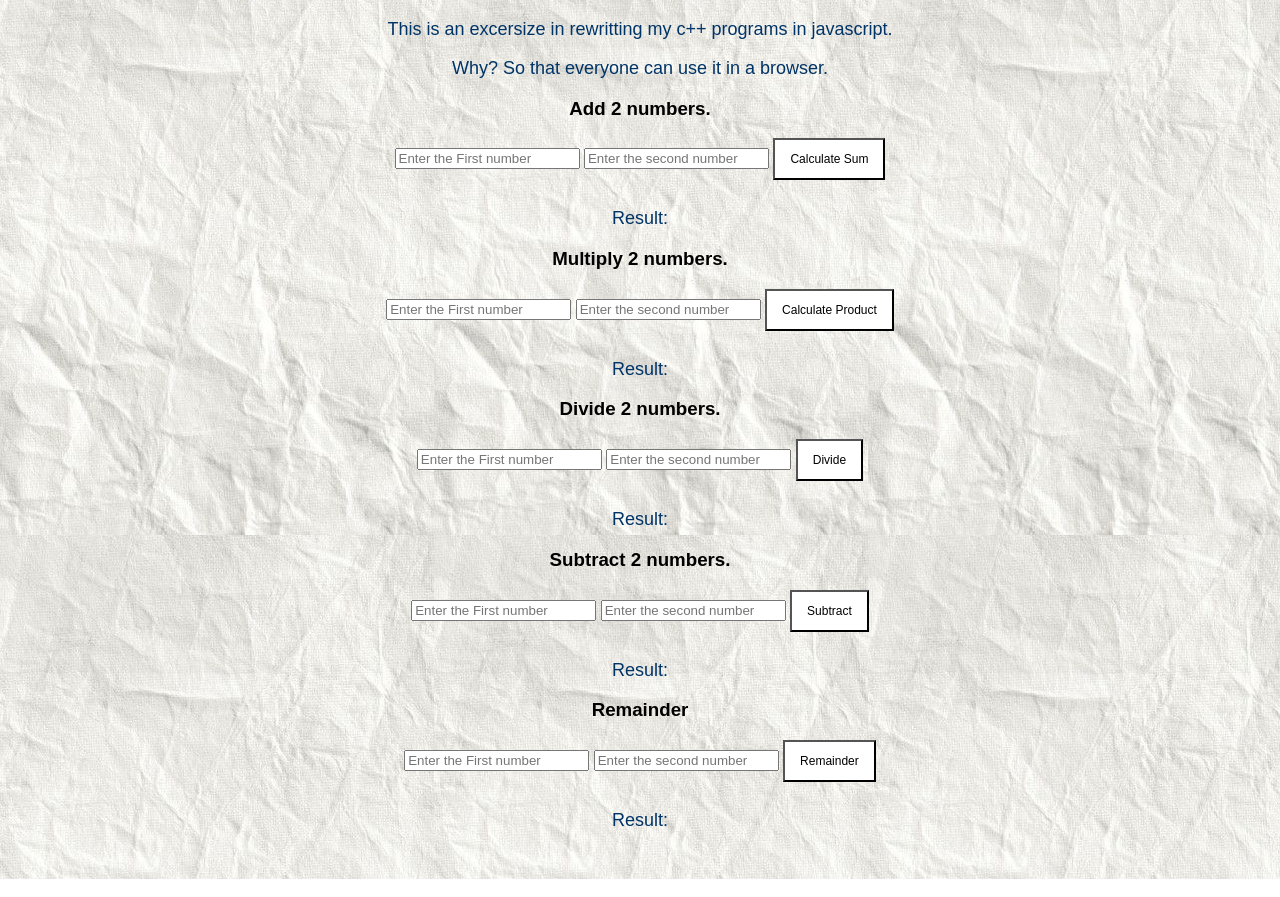
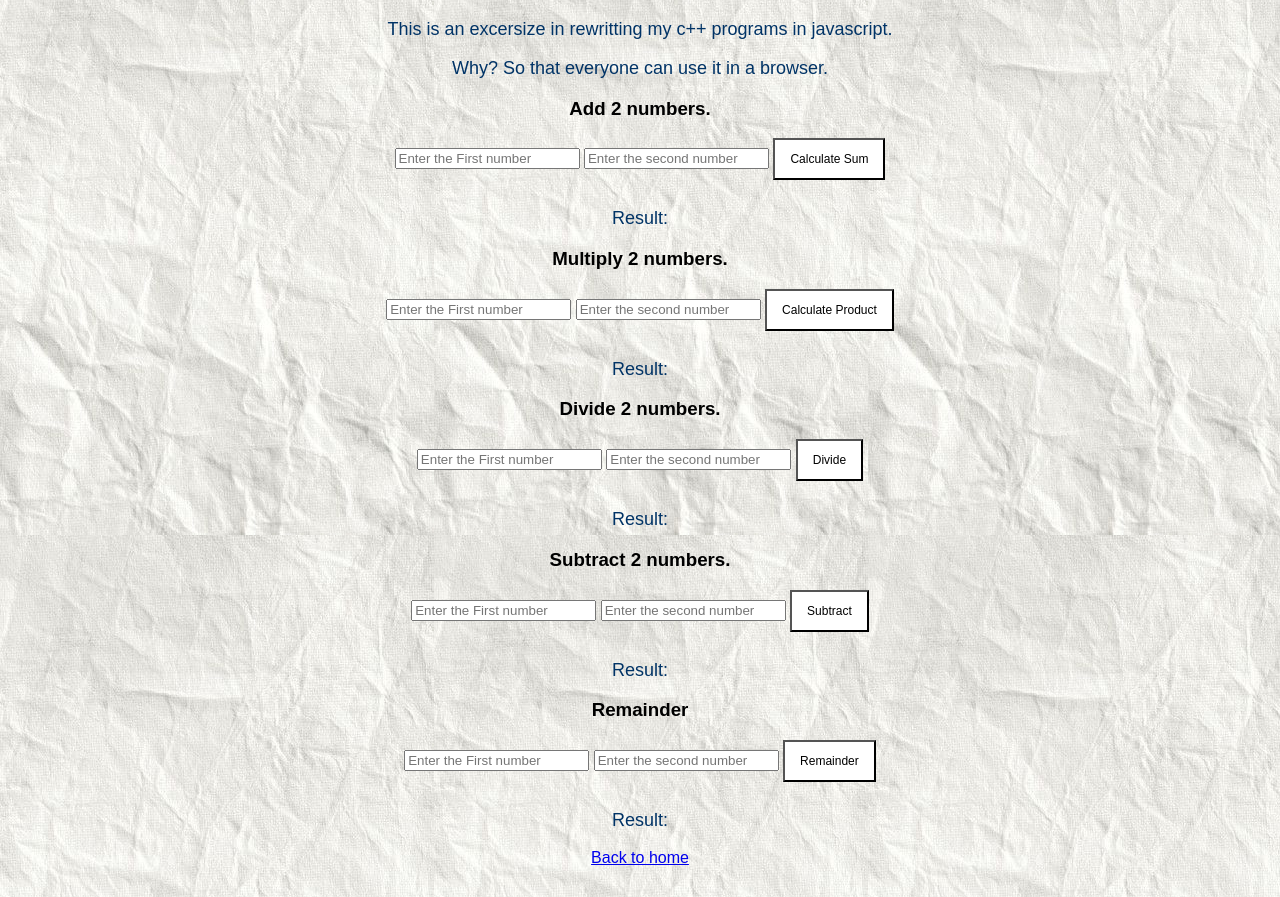
Before and after one commit to dmartinez-codes/Programs, a plain HTML site: page index.html in a window 1280 px wide. Shown: the part 91-988 px from the top of the page. Drawn offline with Linux system fonts and the light colour scheme.

Commit message:
Update index.html

```diff
--- a/index.html
+++ b/index.html
@@ -124,5 +124,6 @@ parseFloat(document.getElementById('rnum2').value);
 		document.getElementById('rresult').textContent = Remainder;
 	}
 	</script>
+	<a href="https://dmartinez-codes.github.io/html/resume.html">Back to home</a>
 </body>
 </html>
```
